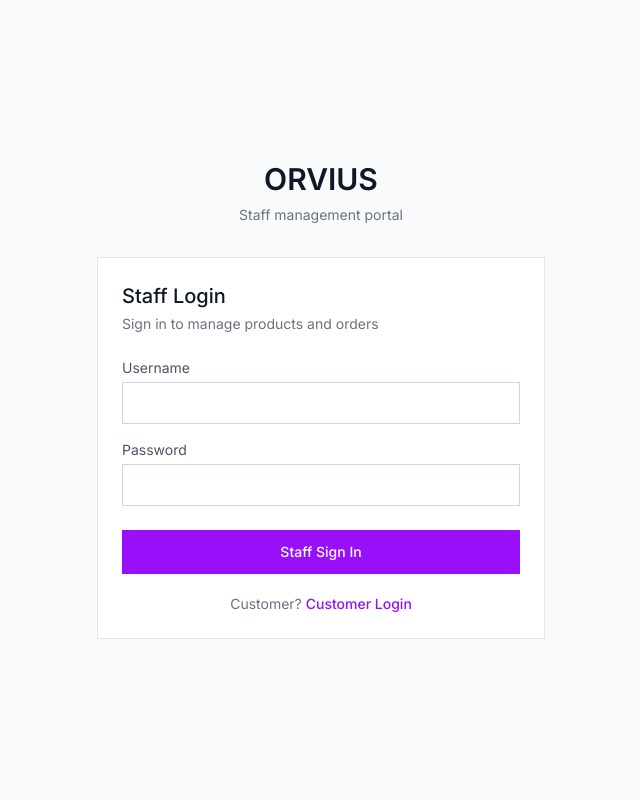
After one commit to 04rjka/django-ecommerce, a Django app: page /staff-login/ in a window 1280 px wide. The commit adds this page. Shown: the whole page, without its empty margins (319-959 px from the left). Run offline with Django 5.2, Linux system fonts and the light colour scheme.

Commit message:
Separated Customer and Staff login.

```diff
--- /dev/null
+++ b/ecommerce/core/templates/core/staff_login.html
@@ -0,0 +1,131 @@
+{% extends "base.html" %}
+
+{% block title %}Staff Login | ORVIUS{% endblock %}
+
+{% block body %}
+
+<div class="min-h-screen bg-gray-50 flex items-center justify-center px-4">
+
+
+    <div class="w-full max-w-md">
+
+
+        <!-- Header -->
+        <div class="text-center mb-8">
+
+            <h1 class="text-3xl font-semibold text-gray-900">
+                ORVIUS
+            </h1>
+
+            <p class="text-sm text-gray-500 mt-2">
+                Staff management portal
+            </p>
+
+        </div>
+
+
+
+        <!-- Card -->
+        <div class="bg-white border border-gray-200 p-6">
+
+
+            <h2 class="text-xl font-medium text-gray-900 mb-1">
+                Staff Login
+            </h2>
+
+
+            <p class="text-sm text-gray-500 mb-6">
+                Sign in to manage products and orders
+            </p>
+
+
+
+            {% if messages %}
+
+            {% for message in messages %}
+
+            <div class="bg-red-50 border border-red-200 text-red-700 text-sm px-4 py-3 mb-4">
+
+                {{ message }}
+
+            </div>
+
+            {% endfor %}
+
+            {% endif %}
+
+
+
+
+
+            <form action="" method="post" class="flex flex-col gap-4">
+
+                {% csrf_token %}
+
+
+
+                <div class="flex flex-col gap-1">
+
+                    <label class="text-sm text-gray-600">
+                        {{ form.username.label }}
+                    </label>
+
+                    {{ form.username }}
+
+                </div>
+
+
+
+
+
+                <div class="flex flex-col gap-1">
+
+                    <label class="text-sm text-gray-600">
+                        {{ form.password.label }}
+                    </label>
+
+                    {{ form.password }}
+
+                </div>
+
+
+
+
+
+                <button type="submit"
+                    class="w-full py-3 bg-purple-600 hover:bg-purple-700 text-white text-sm font-medium transition-colors mt-2">
+
+                    Staff Sign In
+
+                </button>
+
+
+
+            </form>
+
+
+
+
+            <p class="text-center text-sm text-gray-500 mt-5">
+
+                Customer?
+
+                <a href="{% url 'customer_login' %}" class="text-purple-600 hover:text-purple-700 font-medium">
+
+                    Customer Login
+
+                </a>
+
+            </p>
+
+
+
+
+        </div>
+
+
+    </div>
+
+</div>
+
+{% endblock %}
--- a/ecommerce/core/urls.py
+++ b/ecommerce/core/urls.py
@@ -8,6 +8,8 @@ urlpatterns = [
     path("signup/",views.customer_signup,name="customer_signup"),
     path("login/",views.customer_login,name="customer_login"),
     path("logout/",views.customer_logout,name="customer_logout"),
+    path("staff-login/",views.staff_login,name="staff_login"),
+    path("staff-logout/",views.customer_logout,name="staff_logout"),
     path("add/",views.add_product,name="add_product"),
     path("add/<int:pk>/images/",views.add_product_images,name="add_images"),
     path("edit-product/<int:pk>/",views.edit_product,name="edit_product"),
--- a/ecommerce/core/views.py
+++ b/ecommerce/core/views.py
@@ -63,10 +63,10 @@ def customer_login(request):
             password = form.cleaned_data["password"]
             user = authenticate(request,username=username,password=password)
             if user is not None:
+                if user.is_staff:
+                    messages.error(request,"Staff accounts cannot login here.")
+                    return redirect("customer_login")
                 login(request,user)
-                if user.is_staff:
-                    print("STAFF")
-                    return redirect("staff_home")
                 next_url = request.GET.get("next")
                 if next_url:
                     return redirect(next_url)
@@ -78,7 +78,30 @@ def customer_login(request):
 
 def customer_logout(request):
     logout(request)
-    return redirect("customer_login")
+    return redirect("home")
+
+def staff_login(request):
+    if request.method == "POST":
+        form = UserLoginForm(request.POST)
+        if form.is_valid():
+            username = form.cleaned_data["username"]
+            password = form.cleaned_data["password"]
+            user = authenticate(request,username=username,password=password)
+            if user is not None:
+                if not user.is_staff:
+                    messages.error(request,"You are not a staff member.")
+                    return redirect("staff_login")
+                login(request,user)
+                return redirect("staff_home")
+            else:
+                messages.error(request,"Incorrect Username or Password.")
+    else:
+        form = UserLoginForm()
+    return render(request,"core/staff_login.html",{"form":form})
+
+def staff_logout(request):
+    logout(request)
+    return redirect("home")
 
 @staff_member_required
 def add_product(request):
--- a/ecommerce/templates/staff_navbar.html
+++ b/ecommerce/templates/staff_navbar.html
@@ -33,7 +33,7 @@
     </li>
 
     <li>
-      <a href="{% url 'customer_logout' %}" class="hover:text-purple-200 transition">
+      <a href="{% url 'staff_logout' %}" class="hover:text-purple-200 transition">
         Logout
       </a>
     </li>
```
Also changed, not shown: ecommerce/core/templates/core/login.html (+10 -1 lines), ecommerce/templates/navbar.html (+19 -1 lines).
